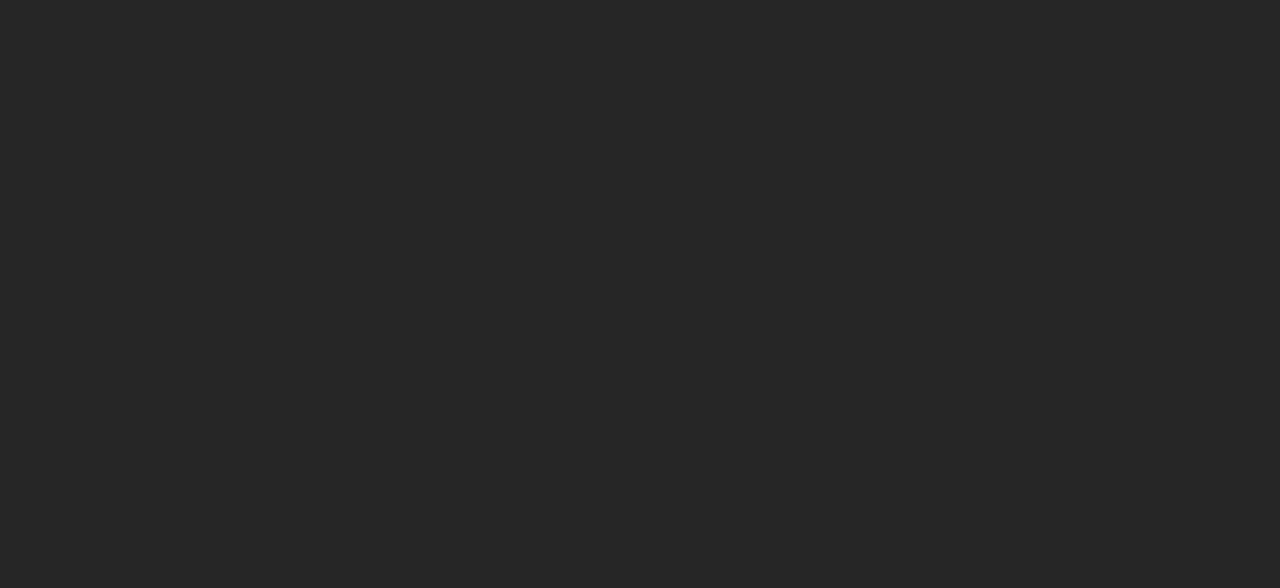
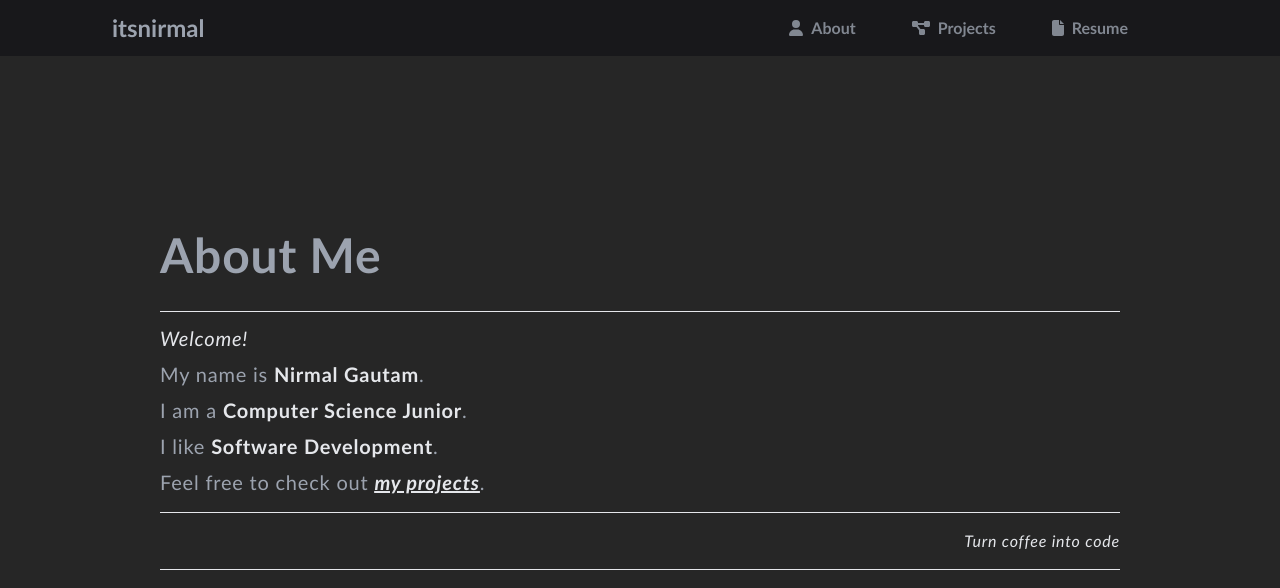
Before and after one commit to itsnirmal/Portfolio, a React (Create React App) app: page /About in a window 1280 px wide. Before the commit this address had no page. Shown: the top 588 px of the page. Built offline with nearby package versions, Linux system fonts and the light colour scheme.

Commit message:
Created about me page

```diff
--- a/src/App.js
+++ b/src/App.js
@@ -1,12 +1,20 @@
 import { Routes, Route } from 'react-router-dom';
-import Layout from "./components/Layout";
+import Default from './components/Default.js';
+import About from './components/About.js';
+import Projects from './components/Projects.js';
+import Resume from './components/Resume.js';
+import Navbar from './components/Navbar.js';
 
 function App() {
   return (
     <main className='bg-neutral-800 w-screen h-screen text-gray-400 font-ser'>
-    <Routes>
-      <Route path="/" element={<Layout />} ></Route>
-    </Routes>
+          <Navbar />
+          <Routes>
+                  <Route exact path="/" element={<Default />} />
+                  <Route exact path="/About" element={<About />} />
+                  <Route exact path="/Projects" element={<Projects />} />
+                  <Route exact path="/Resume" element={<Resume />} />
+          </Routes>
     </main>
   );
 }
--- a/src/components/About.js
+++ b/src/components/About.js
@@ -0,0 +1,27 @@
+import { Link } from 'react-router-dom'
+
+const About = () => {
+    return (
+        <div className="flex flex-col h-full w-auto mx-40 justify-center  tracking-wider">
+                <span className="font-bold text-5xl">About Me</span>
+                <hr className= "mt-8 mb-2"></hr>
+                <p className="text-xl leading-9">
+                    <span className="text-gray-200 italic">Welcome!</span><br />
+                    My name is <span className="text-gray-200 font-bold">Nirmal Gautam</span>.<br />
+                    I am a <span className="text-gray-200 font-bold">Computer Science Junior</span>.<br />
+                    I like <span className="text-gray-200 font-bold">Software Development</span>.<br />
+                    Feel free to check out <span className="text-gray-200 font-bold italic underline">
+                                                    <Link to = "/projects">
+                                                        my projects
+                                                    </Link>
+                                            </span>.<br />
+                </p>
+                <hr className= "mt-3 mb-4"></hr>
+                <p className="text-right font-serif italic text-gray-200">Turn coffee into code</p>
+                <hr className= "mt-4"></hr>
+
+        </div>
+    );
+}
+
+export default About;
--- a/src/components/Default.js
+++ b/src/components/Default.js
@@ -4,7 +4,7 @@ import { FontAwesomeIcon } from "@fortawesome/react-fontawesome";
 
 const Default = () => {
     return (
-    <div className="flex flex-col h-full flex items-center justify-center">
+    <div className="flex flex-col h-full items-center justify-center">
         <p className="text-5xl h-16 font-semibold">Nirmal Gautam</p>
         <p className="text-xl h-10">Computer Science Junior</p>
         <table>
--- a/src/components/Layout.js
+++ /dev/null
@@ -1,13 +0,0 @@
-import Default from './Default.js';
-import Navbar from './Navbar.js';
-
-const Layout = () => {
-    return (
-        <>
-            <Navbar />
-            <Default />
-        </>
-    );
-}
-
-export default Layout;
--- a/src/components/Navbar.js
+++ b/src/components/Navbar.js
@@ -8,15 +8,15 @@ const Navbar = () => (
             <span className="block mx-14 my-auto font-bold text-2xl">itsnirmal</span>
         </Link>
         <nav className='space-x-12 absolute right-0 pr-24 mr-12'>
-            <NavLink className = "opacity-80 transition-all ease-in-out delay-150 hover:opacity-100" exact = "true" activeclassname = "active" to = "/about">
+            <NavLink className = "opacity-80 transition-all ease-in-out delay-150 hover:opacity-100" exact = "true" to = "/about">
                 <FontAwesomeIcon icon = {faUser} color = "#9CA3AF" />
                 <span className="mx-2 my-auto font-bold">About</span>
             </NavLink>
-            <NavLink className = "opacity-80 transition-all ease-in-out delay-150 hover:opacity-100" exact = "true" activeclassname = "active" to = "/projects">
+            <NavLink className = "opacity-80 transition-all ease-in-out delay-150 hover:opacity-100" exact = "true" to = "/projects">
                 <FontAwesomeIcon icon={faDiagramProject} color = "#9CA3AF" />
                 <span className="mx-2 my-auto font-bold">Projects</span>
             </NavLink>
-            <NavLink className = "opacity-80 transition-all ease-in-out delay-150 hover:opacity-100" exact = "true" activeclassname = "active" to = "/resume">
+            <NavLink className = "opacity-80 transition-all ease-in-out delay-150 hover:opacity-100" exact = "true" to = "/resume">
                 <FontAwesomeIcon icon={faFile} color = "#9CA3AF" />
                 <span className="mx-2 my-auto font-bold">Resume</span>
             </NavLink>
--- a/src/components/Projects.js
+++ b/src/components/Projects.js
@@ -0,0 +1,14 @@
+
+const Projects = () => {
+    return (
+        <div className="flex flex-col h-full w-auto mx-40 justify-center  tracking-wider">
+                <span className="font-bold text-5xl">Projects</span>
+                <hr className= "mt-8 mb-2"></hr>
+                <p className="text-right font-serif italic text-gray-200">Turn coffee into code</p>
+                <hr className= "mt-4"></hr>
+
+        </div>
+    );
+}
+
+export default Projects;
--- a/src/components/Resume.js
+++ b/src/components/Resume.js
@@ -0,0 +1,14 @@
+
+const Resume = () => {
+    return (
+    <div className="flex flex-col h-full w-auto mx-40 justify-center  tracking-wider">
+                <span className="font-bold text-5xl">Resume</span>
+                <hr className= "mt-8 mb-2"></hr>
+                <p className="text-right font-serif italic text-gray-200">Turn coffee into code</p>
+                <hr className= "mt-4"></hr>
+
+        </div>
+    );
+}
+
+export default Resume;
```
